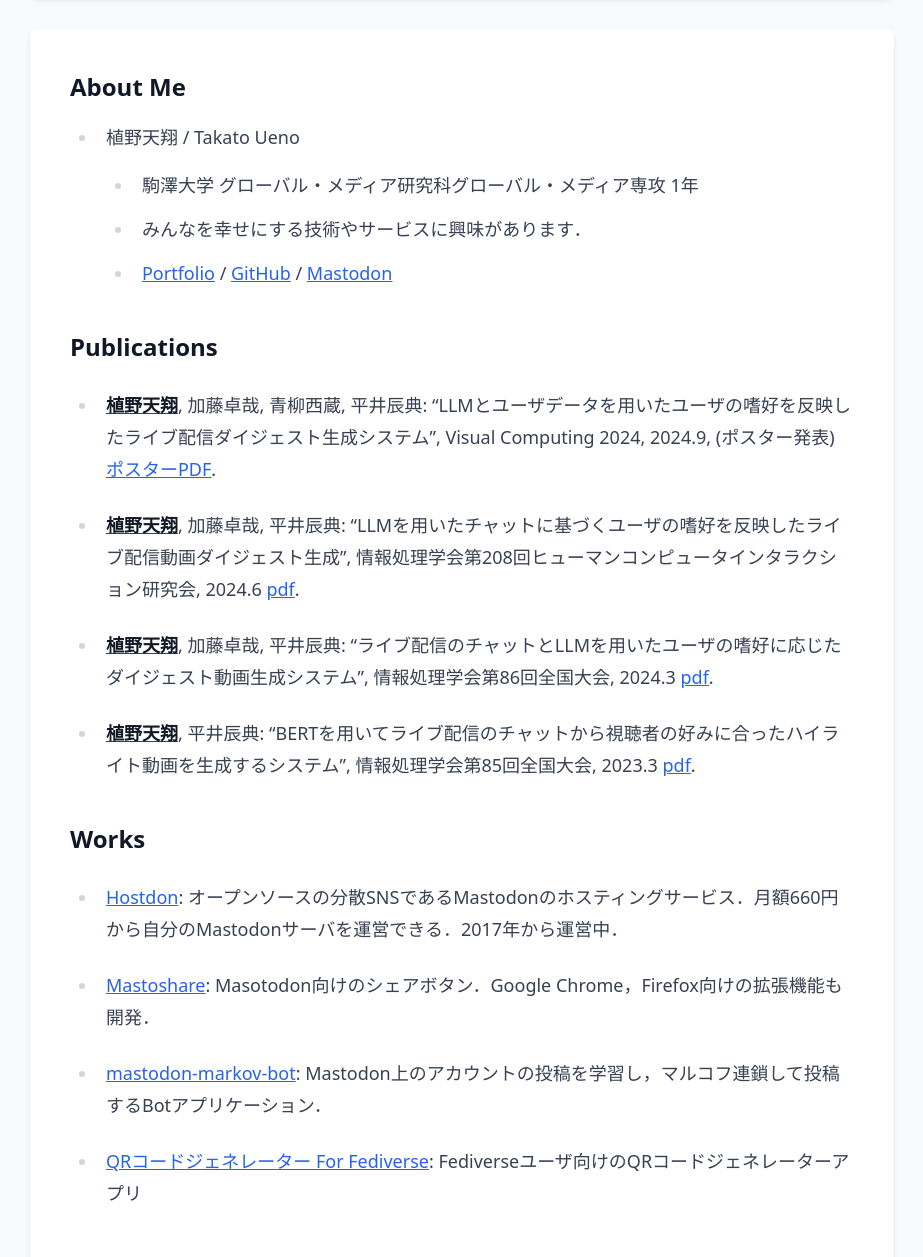
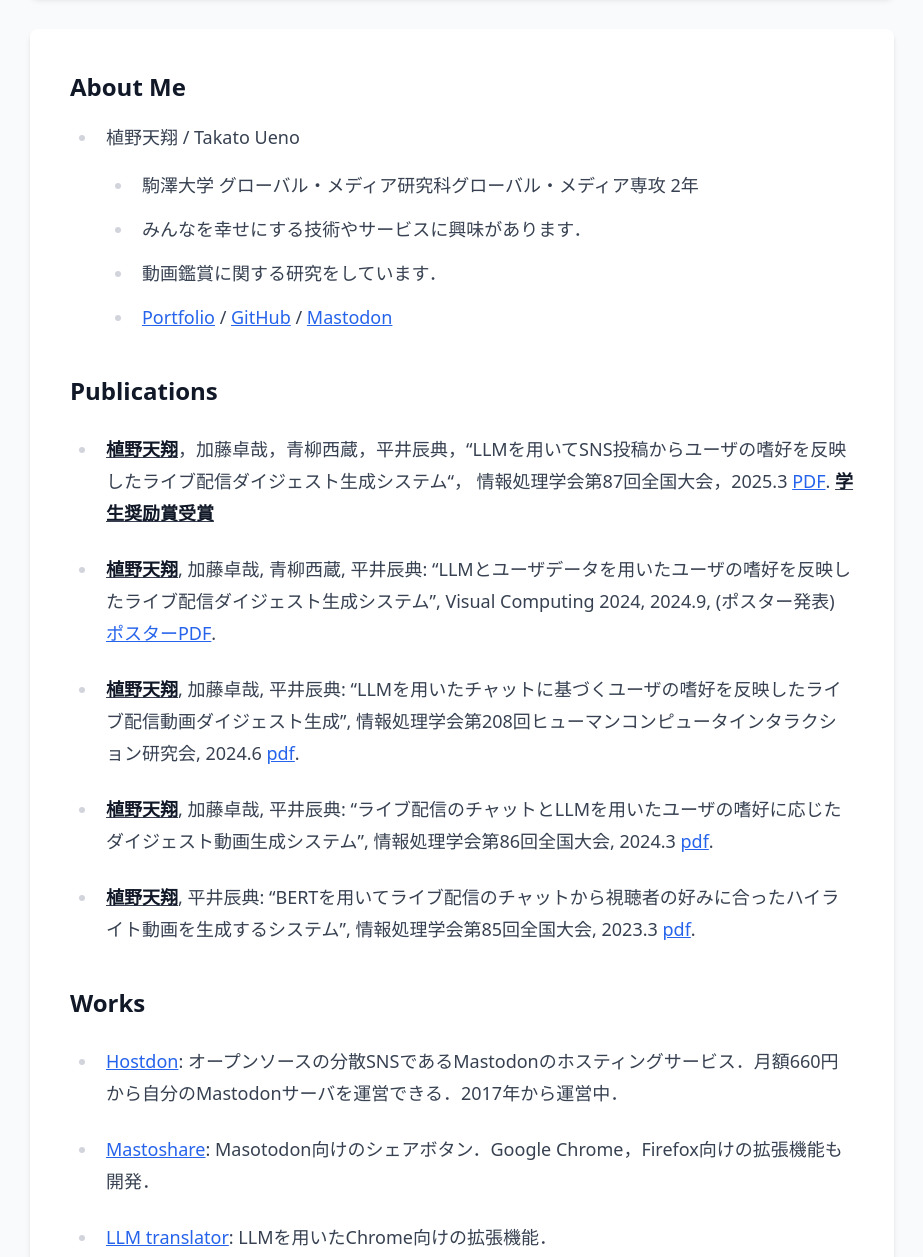
Before and after one commit to naaaaaaaaaaaf/naf.auriga.dev, a website built with Vite: page index.html in a window 1280 px wide. Shown: the part 607-1864 px from the top of the page, without its empty margins (178-1101 px from the left). Built offline with nearby package versions, Linux system fonts and the light colour scheme.

Commit message:
情報の更新

```diff
--- a/index.html
+++ b/index.html
@@ -13,7 +13,7 @@
     <div class="text-center">
       <img src="https://gravatar.com/avatar/5575be68065702d4a16b6b815ade711abe040ce222074bccc5f93e325ad6f337?size=256" alt="Profile Picture" class="w-32 h-32 rounded-full mx-auto">
       <h1 class="text-2xl font-semibold mt-4">Takato Ueno (Naf, 植野天翔)</h1>
-      <p class="text-gray-700 mt-2">Komazawa University M1</p>
+      <p class="text-gray-700 mt-2">Komazawa University M2</p>
     </div>
 
     <div class="mt-8 bg-white shadow-md rounded-lg p-6">
@@ -29,8 +29,9 @@
         <ul>
           <li>植野天翔 / Takato Ueno
             <ul>
-              <li>駒澤大学 グローバル・メディア研究科グローバル・メディア専攻 1年</li>
+              <li>駒澤大学 グローバル・メディア研究科グローバル・メディア専攻 2年</li>
               <li>みんなを幸せにする技術やサービスに興味があります．</li>
+              <li>動画鑑賞に関する研究をしています．</li>
               <li><a href="https://naf.auriga.dev">Portfolio</a> / <a href="https://github.com/naaaaaaaaaaaf">GitHub</a>
                 / <a href="https://mastodon.みんな/@naf">Mastodon</a></li>
             </ul>
@@ -38,6 +39,10 @@
         </ul>
         <h3>Publications</h3>
         <ul>
+          <li>
+            <p><u><strong>植野天翔</strong></u>，加藤卓哉，青柳西蔵，平井辰典，“LLMを用いてSNS投稿からユーザの嗜好を反映したライブ配信ダイジェスト生成システム“，
+              情報処理学会第87回全国大会，2025.3 <a href="https://drive.google.com/file/d/1I0AOzxQfYlGjqqOoFn0xEW6eqOgIZgQs/view?usp=sharing">PDF</a>. <u><strong>学生奨励賞受賞</strong></u>
+          </li>
           <li>
             <p><u><strong>植野天翔</strong></u>, 加藤卓哉, 青柳西蔵, 平井辰典: “LLMとユーザデータを用いたユーザの嗜好を反映したライブ配信ダイジェスト生成システム”,
               Visual Computing 2024, 2024.9, (ポスター発表) <a href="https://drive.google.com/file/d/1_lXkxn0LyNlTLVE43mDMtTFjEi8maDiF/view?usp=drive_link">ポスターPDF</a>.
@@ -64,6 +69,9 @@
             <p><a href="https://mastoshare.net/">Mastoshare</a>: Masotodon向けのシェアボタン．Google Chrome，Firefox向けの拡張機能も開発．</p>
           </li>
           <li>
+            <p><a href="https://chromewebstore.google.com/detail/LLM%20Translator/bfcbelpjoacndnflkekdepfblbikengl?hl=ja">LLM translator</a>:  LLMを用いたChrome向けの拡張機能．</p>
+          </li>
+          <li>
             <p><a href="https://github.com/naaaaaaaaaaaf/mastodon-markov-bot">mastodon-markov-bot</a>: Mastodon上のアカウントの投稿を学習し，マルコフ連鎖して投稿するBotアプリケーション．</p>
           </li>
           <li>
```
